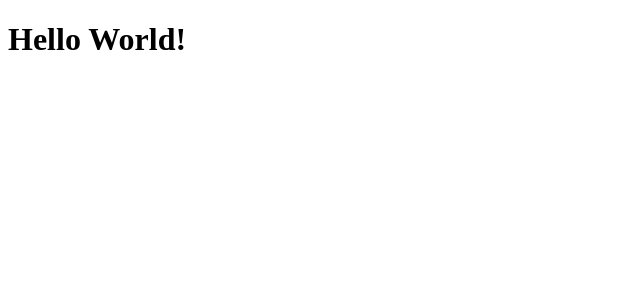
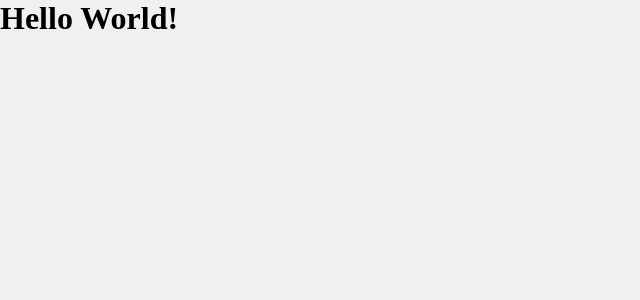
Before and after one commit to lucarl07/age-calculator-app-main, a React (Vite) app: page / in a window 1280 px wide. Shown: the top 300 px of the page, without its empty margins (0-640 px from the left). Built offline with nearby package versions, Linux system fonts and the light colour scheme.

Commit message:
💄 feat: New file src\styles.css

```diff
--- a/src/main.jsx
+++ b/src/main.jsx
@@ -2,6 +2,7 @@ import { StrictMode } from 'react'
 import { createRoot } from 'react-dom/client'
 import App from './components/App/App'
 import './index.css'
+import './style.css'
 
 createRoot(document.getElementById('root')).render(
   <StrictMode>
--- /dev/null
+++ b/src/style.css
@@ -0,0 +1,9 @@
+* {
+  margin: 0;
+  padding: 0;
+  box-sizing: border-box;
+}
+
+body {
+  background-color: var(--off-white);
+}
```
Also changed, not shown: src/index.css (+4 -3 lines).
